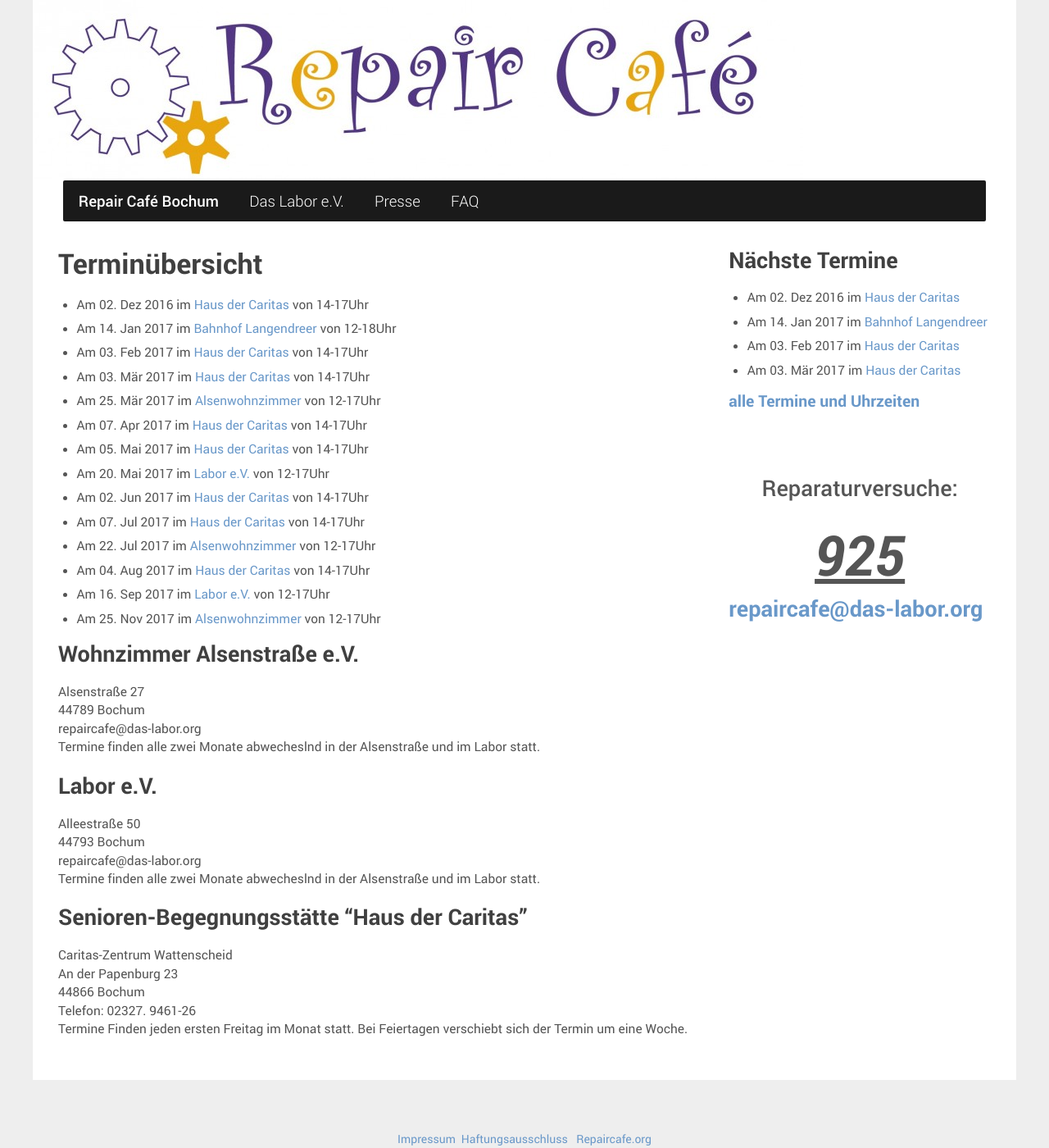
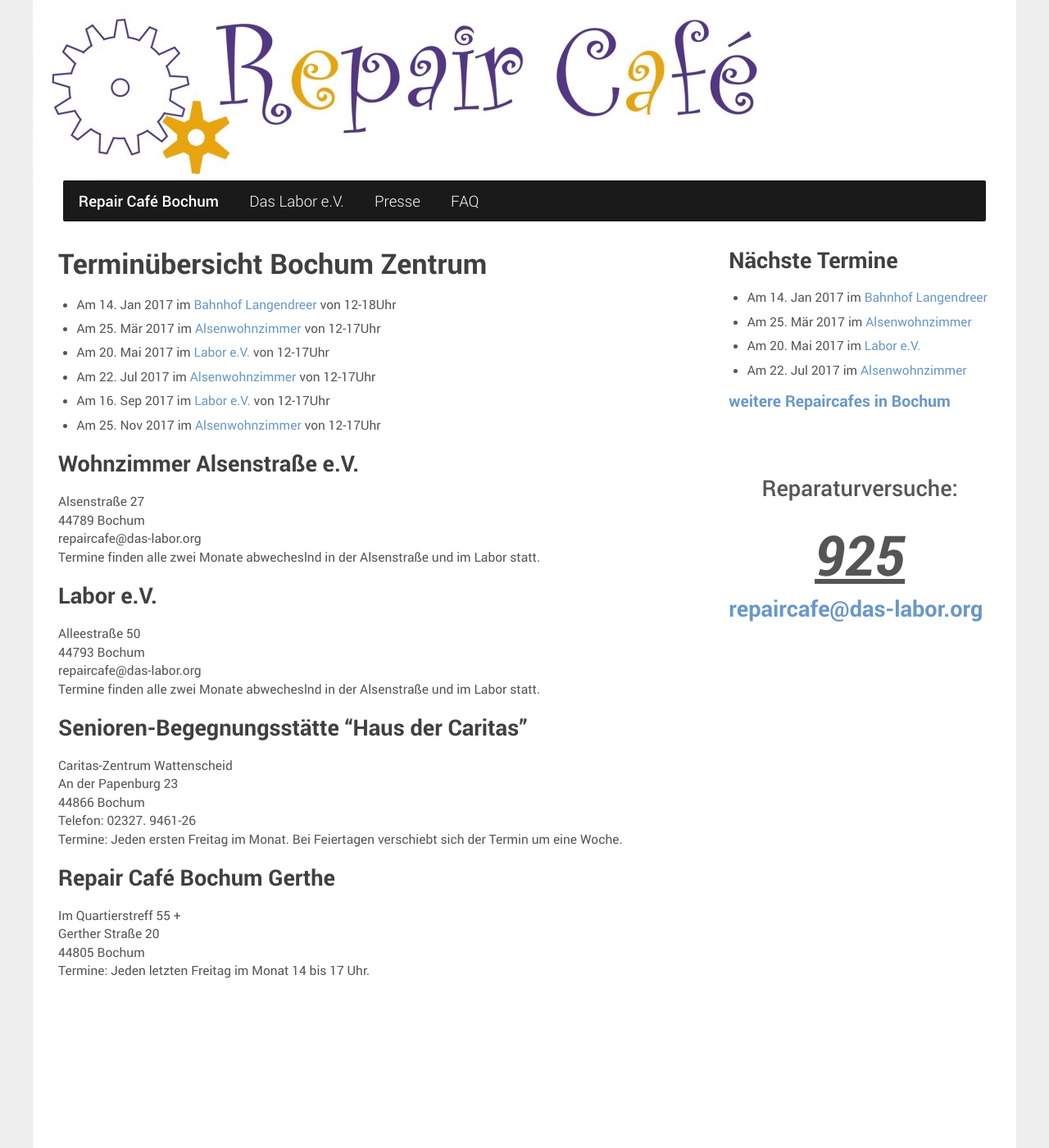
Before and after one commit to das-labor/repaircafe-bochum.de, a Jekyll site: the page built from alleTermine.md, in a window 1280 px wide and 1400 px high. Shown: the whole window at 82% size. Built offline with Jekyll 4.4.1, drawn with Linux system fonts in a browser that asks for light colours; comment, search, counter and statistics services are not loaded.

Commit message:
anker eingefügt

```diff
--- a/_data/termine.csv
+++ b/_data/termine.csv
@@ -16,20 +16,10 @@
 2016-09-02, im <a href='http://www.caritas-bochum.de/73450.html'>Haus der Caritas</a>, von 14-17Uhr
 2016-09-24, im Gemeindezentrum Grumme(Kaiseraue 12) von 13-17Uhr
 2016-10-01, im <a href='http://www.das-labor.org/?page_id=1689'>Labor e.V.</a>, von 12-17Uhr
-2016-10-07, im <a href='http://www.caritas-bochum.de/73450.html'>Haus der Caritas</a>, von 14-17Uhr
-2016-11-04, im <a href='http://www.caritas-bochum.de/73450.html'>Haus der Caritas</a>, von 14-17Uhr
 2016-11-26, im <a href='http://alsenstrasse.com/?page_id=40'>Alsenwohnzimmer</a>, von 12-17Uhr
-2016-12-02, im <a href='http://www.caritas-bochum.de/73450.html'>Haus der Caritas</a>, von 14-17Uhr
 2017-01-14, im <a href='http://bahnhof-langendreer.de/anfahrt-kontakt.html'>Bahnhof Langendreer</a>, von 12-18Uhr
-2017-02-03, im <a href='http://www.caritas-bochum.de/73450.html'>Haus der Caritas</a>, von 14-17Uhr
-2017-03-03, im <a href='http://www.caritas-bochum.de/73450.html'>Haus der Caritas</a>, von 14-17Uhr
 2017-03-25, im <a href='http://alsenstrasse.com/?page_id=40'>Alsenwohnzimmer</a>, von 12-17Uhr
-2017-04-07, im <a href='http://www.caritas-bochum.de/73450.html'>Haus der Caritas</a>, von 14-17Uhr
-2017-05-05, im <a href='http://www.caritas-bochum.de/73450.html'>Haus der Caritas</a>, von 14-17Uhr
 2017-05-20, im <a href='http://www.das-labor.org/?page_id=1689'>Labor e.V.</a>, von 12-17Uhr
-2017-06-02, im <a href='http://www.caritas-bochum.de/73450.html'>Haus der Caritas</a>, von 14-17Uhr
-2017-07-07, im <a href='http://www.caritas-bochum.de/73450.html'>Haus der Caritas</a>, von 14-17Uhr
 2017-07-22, im <a href='http://alsenstrasse.com/?page_id=40'>Alsenwohnzimmer</a>, von 12-17Uhr
-2017-08-04, im <a href='http://www.caritas-bochum.de/73450.html'>Haus der Caritas</a>, von 14-17Uhr
 2017-09-16, im <a href='http://www.das-labor.org/?page_id=1689'>Labor e.V.</a>, von 12-17Uhr
 2017-11-25, im <a href='http://alsenstrasse.com/?page_id=40'>Alsenwohnzimmer</a>, von 12-17Uhr
--- a/_includes/sidebar.html
+++ b/_includes/sidebar.html
@@ -4,7 +4,7 @@
 	{% capture d1 %}{{ ent.datum | date: '%F' }}{% endcapture %}<!-- Datum des Eintrags in termine.csv-->
 	{% capture d2 %}{{ site.time | date: '%F' }}{% endcapture %}<!--aktuelles Datum -->
 	{% capture d3 %}{{ site.time | date: '%s' | plus: 86400 | date: '%F' }}{% endcapture %}<!--Datum in 24 Stunden -->
-	{% capture d4 %}{{ site.time | date: '%s' | plus: 8640000 | date: '%F' }}{% endcapture %}<!--Datum 100tage in der Zukunft -->
+	{% capture d4 %}{{ site.time | date: '%s' | plus: 21600000 | date: '%F' }}{% endcapture %}<!--Datum 100tage in der Zukunft -->
 	{% if d1 >= d3 and d1 < d4 %}
 	        <li>Am {{ ent.datum | localize:"%d. %b %Y" }} {{ ent.ort }}</li>
 	{% elsif d1 >= d2 and d1 < d4 %}
@@ -12,7 +12,7 @@
 	{%endif%}
 	{% endfor %}
 </ul>
-<h4><a href="{{site.url}}/alleTermine.html">alle Termine und Uhrzeiten</a></h4>
+<h4><a href="{{site.url}}/alleTermine.html">weitere Repaircafes in Bochum</a></h4>
 <div class="repaircounter">Reparaturversuche: <a href="{{ site.url }}/reparaturen.html"><em>{{ site.data.reparaturen | size }}</em></a></div>
 	<h2><a href='mailto:repaircafe@das-labor.org'>repaircafe@das-labor.org</a></h2>
 </div>
--- a/alleTermine.md
+++ b/alleTermine.md
@@ -2,8 +2,8 @@
 title: alle Termine
 layout: default
 ---
-Terminübersicht
-===============
+Terminübersicht Bochum Zentrum
+==============================
 <ul>
  {% for ent in site.data.termine %}
 	{% capture d1 %}{{ ent.datum | date: '%F' }}{% endcapture %}
@@ -16,6 +16,7 @@
 </ul>
 
 
+<a id="alsenstraße"></a>
 
 Wohnzimmer Alsenstraße e.V.
 ---------------------------
@@ -24,6 +25,8 @@
 repaircafe@das-labor.org<br>
 Termine finden alle zwei Monate abwecheslnd in der Alsenstraße und im Labor statt.
 
+<a id="labor"></a>
+
 Labor e.V.
 ----------
 Alleestraße 50 <br>
@@ -31,10 +34,24 @@
 repaircafe@das-labor.org<br>
 Termine finden alle zwei Monate abwecheslnd in der Alsenstraße und im Labor statt.
 
+<a id="wattenscheid"></a>
+
 Senioren-Begegnungsstätte "Haus der Caritas"
 -------------------------------------------
 Caritas-Zentrum Wattenscheid <br>
 An der Papenburg 23<br>
 44866 Bochum<br>
 Telefon: 02327. 9461-26<br>
-Termine Finden jeden ersten Freitag im Monat statt. Bei Feiertagen verschiebt sich der Termin um eine Woche.
+Termine: Jeden ersten Freitag im Monat. Bei Feiertagen verschiebt sich der Termin um eine Woche.
+
+<a id="gerthe"></a>
+
+Repair Café Bochum Gerthe
+-------------------------
+Im Quartierstreff 55 +<br>
+Gerther Straße 20<br>
+44805 Bochum<br>
+Termine: Jeden letzten Freitag im Monat 14 bis 17 Uhr.
+
+
+<br><br><br><br><br><br><br><br><br><br><br><br><br><br><br><br><br><br><br><br><br><br><br><br><br><br><br><br>
```
Also changed, not shown: assets/pictures/2016-mai/2016-mai-01.jpg, assets/pictures/2016-mai/2016-mai-02.jpg, assets/pictures/2016-mai/2016-mai-03.jpg, assets/pictures/2016-mai/2016-mai-05.jpg, assets/pictures/2016-mai/2016-mai-06.jpg, assets/pictures/2016-mai/20160521_Volle Hütte.jpg, assets/pictures/2016-mai/20160521_Warteschlange Beginn.jpg, 1 other file.
